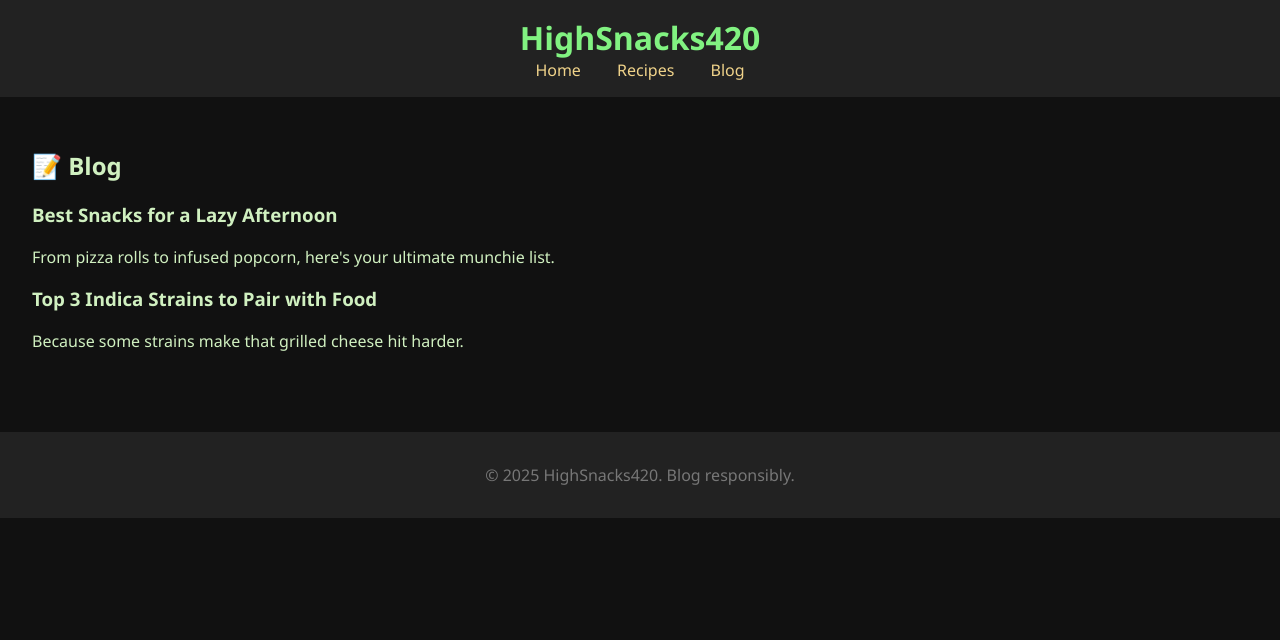
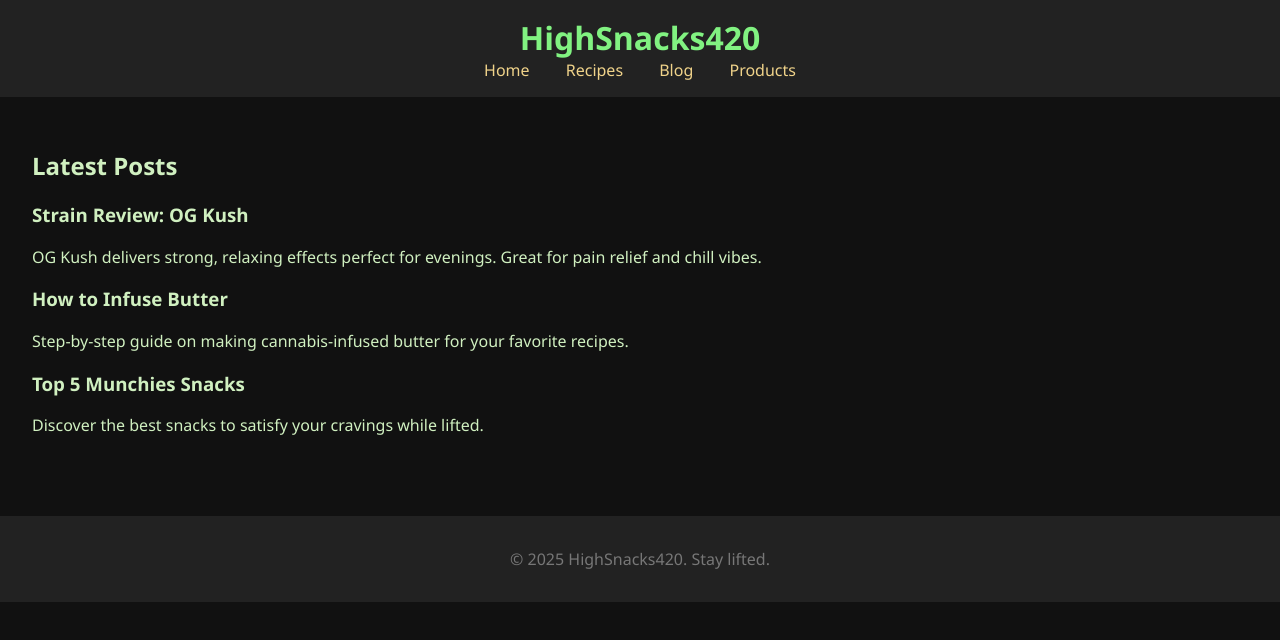
Before and after one commit to Ghostsbc16/Ghostsbc16.git.io, a plain HTML site: page blog.html in a window 1280 px wide. Drawn offline with Linux system fonts and the light colour scheme.

Commit message:
Update blog.html

```diff
--- a/blog.html
+++ b/blog.html
@@ -1,11 +1,10 @@
-
 <!DOCTYPE html>
 <html lang="en">
 <head>
-    <meta charset="UTF-8">
-    <meta name="viewport" content="width=device-width, initial-scale=1.0">
-    <title>Blog | HighSnacks420</title>
-    <link rel="stylesheet" href="style.css">
+  <meta charset="UTF-8" />
+  <meta name="viewport" content="width=device-width, initial-scale=1" />
+  <title>HighSnacks420 - Blog</title>
+  <link rel="stylesheet" href="style.css" />
 </head>
 <body>
   <header>
@@ -14,21 +13,26 @@
       <a href="index.html">Home</a>
       <a href="recipes.html">Recipes</a>
       <a href="blog.html">Blog</a>
+      <a href="products.html">Products</a>
     </nav>
   </header>
   <main>
-        <h2>📝 Blog</h2>
+    <h2>Latest Posts</h2>
     <article>
-            <h3>Best Snacks for a Lazy Afternoon</h3>
-            <p>From pizza rolls to infused popcorn, here's your ultimate munchie list.</p>
+      <h3>Strain Review: OG Kush</h3>
+      <p>OG Kush delivers strong, relaxing effects perfect for evenings. Great for pain relief and chill vibes.</p>
     </article>
     <article>
-            <h3>Top 3 Indica Strains to Pair with Food</h3>
-            <p>Because some strains make that grilled cheese hit harder.</p>
+      <h3>How to Infuse Butter</h3>
+      <p>Step-by-step guide on making cannabis-infused butter for your favorite recipes.</p>
+    </article>
+    <article>
+      <h3>Top 5 Munchies Snacks</h3>
+      <p>Discover the best snacks to satisfy your cravings while lifted.</p>
     </article>
   </main>
   <footer>
-        <p>© 2025 HighSnacks420. Blog responsibly.</p>
+    <p>© 2025 HighSnacks420. Stay lifted.</p>
   </footer>
 </body>
 </html>
```
Lines whose indentation alone changed are shown as unchanged.
